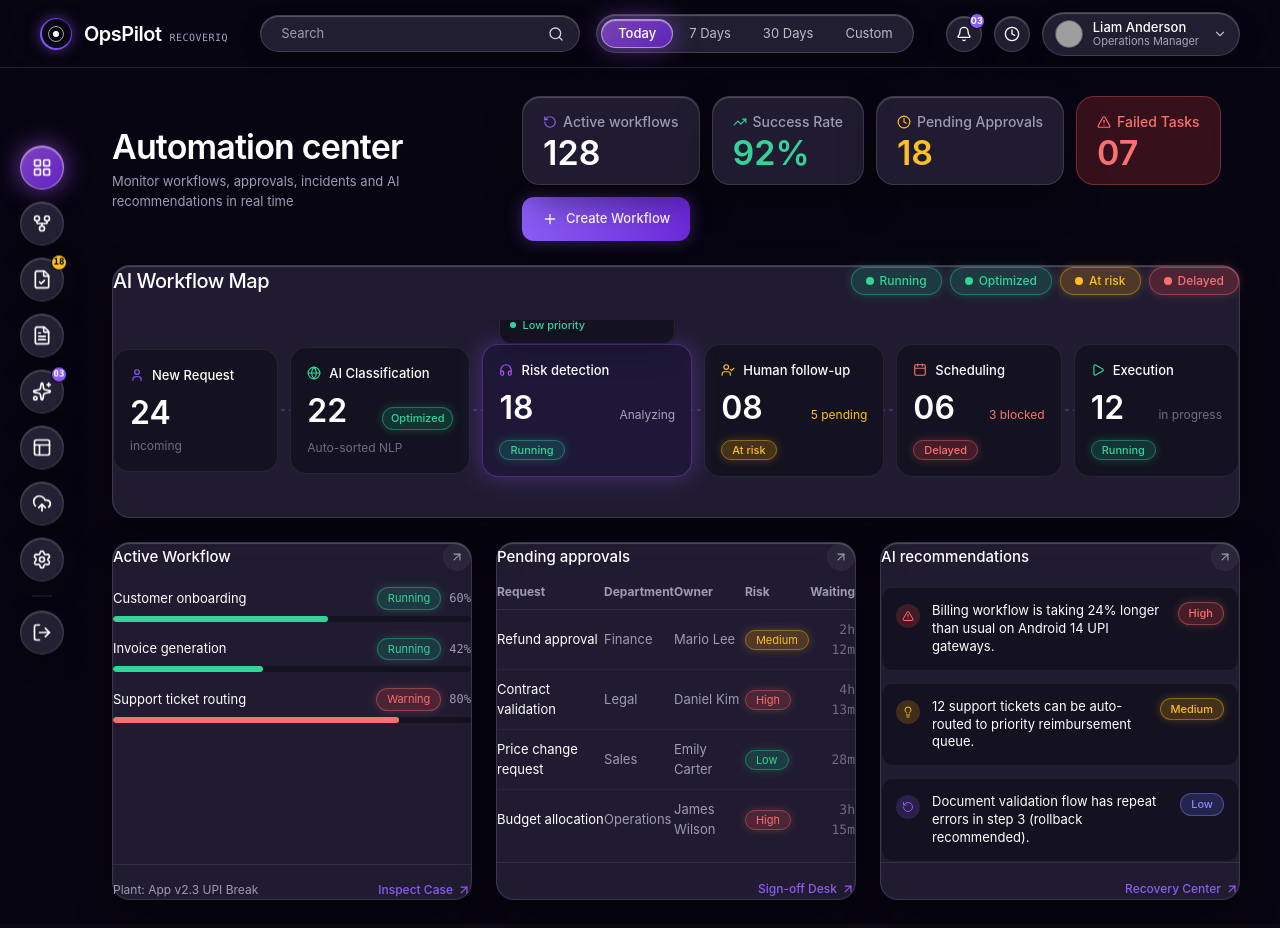
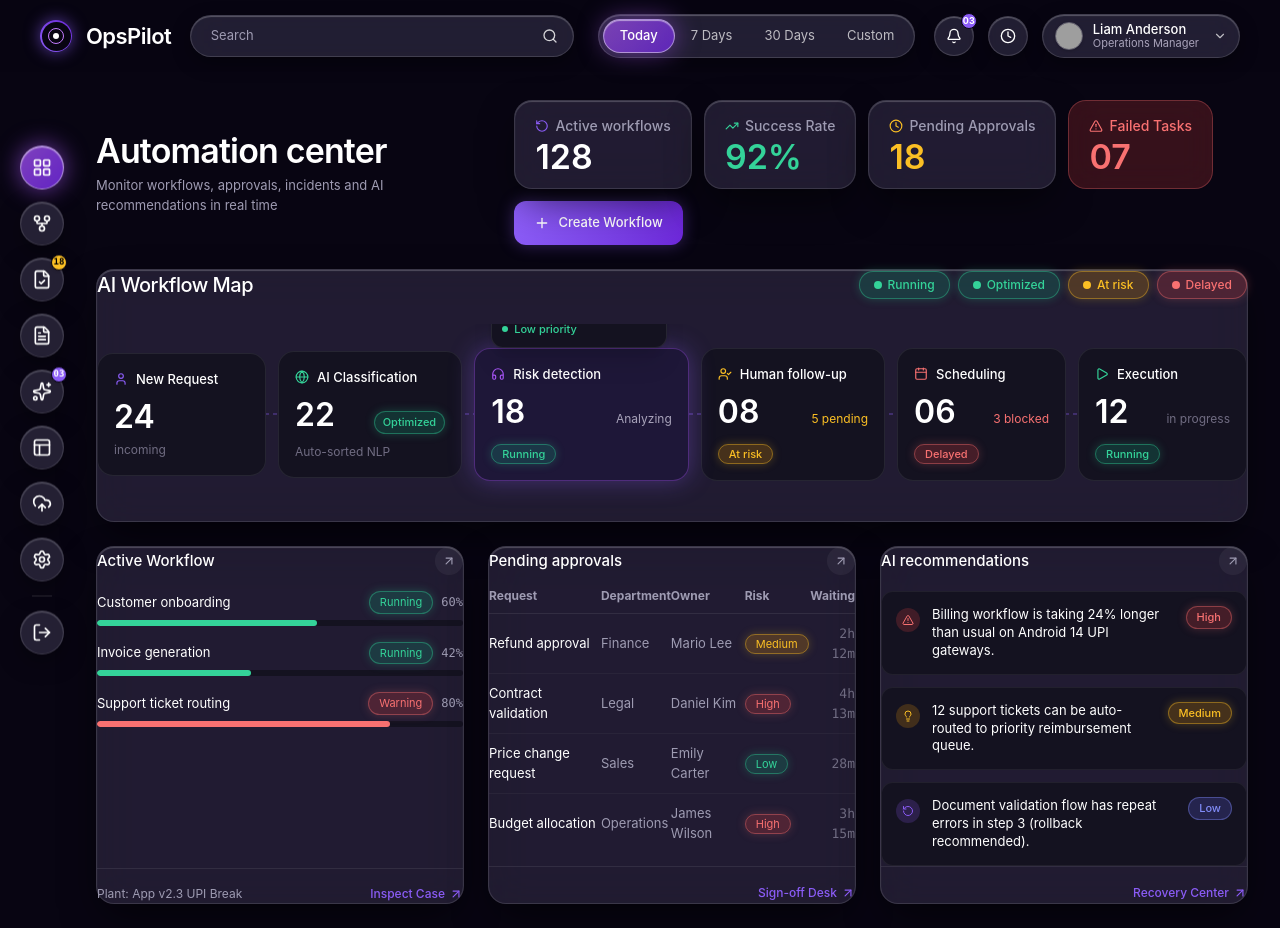
Before and after one commit to GowthamCD6/TCS-Hacks, a React (Vite) app in the folder client/: page / in a window 1280 px wide. Built offline with nearby package versions, Linux system fonts and the light colour scheme; grey boxes are pictures that could not be loaded.

Commit message:
top bar has completely finished.

```diff
--- a/client/src/components/layout/AppLayout.jsx
+++ b/client/src/components/layout/AppLayout.jsx
@@ -6,19 +6,16 @@ import { Header } from '../navigation/Header';
 export const AppLayout = () => {
   return (
     <div className="min-h-screen bg-[#080512] text-[#FFFFFF] flex flex-col relative overflow-x-hidden selection:bg-[#8B5CF6]/30 selection:text-[#C4B5FD]">
-      {/* Shimmering Top Purple Aurora Curtain Light Beam */}
-      <div className="ambient-purple-aurora" />
-
-      {/* Top Header spanning across the top */}
+      {/* Top Header: Fixed at top, does not scroll with page, no border line below */}
       <Header />
 
-      {/* Main Container with Fixed Centered Sidebar Dock */}
-      <div className="flex-1 flex relative">
-        {/* Fixed, vertically centered sidebar: width 84px - DOES NOT SCROLL */}
+      {/* Main Container below fixed header */}
+      <div className="flex-1 flex pt-[72px] relative w-full">
+        {/* Floating individual icons on the left - fixed in place, does not scroll */}
         <Sidebar />
 
-        {/* Main Content Area: Left padding to account for fixed 84px sidebar */}
-        <main className="flex-1 pl-24 sm:pl-28 pr-6 sm:pr-10 py-6 max-w-[1600px] w-full mx-auto space-y-6 relative z-10">
+        {/* Full-width content filling the page */}
+        <main className="flex-1 pl-20 sm:pl-24 pr-4 sm:pr-8 py-6 w-full space-y-6">
           <Outlet />
         </main>
       </div>
--- a/client/src/components/navigation/Header.jsx
+++ b/client/src/components/navigation/Header.jsx
@@ -12,34 +12,30 @@ export const Header = ({ onSearch }) => {
   };
 
   return (
-    <header className="h-[68px] px-6 sm:px-10 flex items-center justify-between sticky top-0 z-40 bg-[#080512]/80 backdrop-blur-[24px] border-b border-white/[0.12]">
-      {/* Left: Brand Aperture Logo & OpsPilot text in White */}
-      <div className="flex items-center gap-3 flex-shrink-0">
-        <div className="w-8 h-8 rounded-full bg-gradient-to-tr from-[#8B5CF6] to-[#6D28D9] p-[1.5px] shadow-[0_0_14px_rgba(139,92,246,0.5)] flex items-center justify-center">
+    /* Top Bar: Fixed at top, does NOT scroll with page, NO divider border line below */
+    <header className="fixed top-0 left-0 right-0 h-[72px] px-6 sm:px-10 flex items-center justify-between z-50 bg-[#080512]/90 backdrop-blur-2xl">
+      {/* Left: Brand Aperture Logo & OpsPilot text */}
+      <div className="flex items-center gap-3.5 flex-shrink-0">
+        <div className="w-8 h-8 rounded-full bg-gradient-to-tr from-[#8B5CF6] to-[#6D28D9] p-[1.5px] shadow-[0_0_16px_rgba(139,92,246,0.6)] flex items-center justify-center">
           <div className="w-full h-full rounded-full bg-[#080512] flex items-center justify-center">
-            <div className="w-4 h-4 rounded-full border border-white/60 flex items-center justify-center">
+            <div className="w-4 h-4 rounded-full border border-purple-400 flex items-center justify-center">
               <div className="w-1.5 h-1.5 rounded-full bg-[#FFFFFF]" />
             </div>
           </div>
         </div>
-        <div className="flex items-baseline gap-2">
-          <span className="font-semibold text-[20px] text-[#FFFFFF] tracking-tight">OpsPilot</span>
-          <span className="text-[10px] font-mono uppercase text-[#A8A3BA] font-medium tracking-wider hidden md:inline">
-            RecoverIQ
-          </span>
-        </div>
+        <span className="font-semibold text-[22px] text-[#FFFFFF] tracking-tight">OpsPilot</span>
       </div>
 
-      {/* Center: Search Capsule + Time Filter Tabs with matching White Glass Pill */}
-      <div className="flex items-center gap-3 sm:gap-4 mx-auto">
+      {/* Center: Search Capsule + Time Filter Tabs */}
+      <div className="flex items-center gap-4 sm:gap-6 mx-auto">
         {/* Search Capsule Glass Pill */}
-        <div className="relative w-48 sm:w-64 md:w-80">
+        <div className="relative w-56 sm:w-72 md:w-96">
           <input
             type="text"
             value={searchValue}
             onChange={handleSearchChange}
             placeholder="Search"
-            className="w-full pl-5 pr-10 py-2 text-[13px] glass-pill text-[#FFFFFF] placeholder-[#9E9BB2] focus:outline-none focus:border-white/40 transition-all"
+            className="w-full pl-5 pr-11 py-2.5 text-[13px] glass-pill text-[#FFFFFF] placeholder-[#9E9BB2] focus:outline-none focus:border-white/40 transition-all"
           />
           <div className="absolute inset-y-0 right-0 pr-4 flex items-center pointer-events-none text-white/70">
             <Search className="w-4 h-4 text-white/80" />
@@ -54,7 +50,7 @@ export const Header = ({ onSearch }) => {
               key={filter}
               onClick={() => setTimeFilter(filter)}
               className={cn(
-                'px-4 py-1 rounded-full transition-all duration-200 capitalize cursor-pointer text-[13px]',
+                'px-4 py-1.5 rounded-full transition-all duration-200 capitalize cursor-pointer text-[13px]',
                 timeFilter === filter
                   ? 'glass-pill-active font-medium'
                   : 'text-white/70 hover:text-[#FFFFFF]'
@@ -66,12 +62,12 @@ export const Header = ({ onSearch }) => {
         </div>
       </div>
 
-      {/* Right: Notifications, Clock & User Profile matching White Glass style */}
-      <div className="flex items-center gap-3 flex-shrink-0">
+      {/* Right: Notifications, Clock & User Profile matching screenshot */}
+      <div className="flex items-center gap-3.5 flex-shrink-0">
         {/* Notifications Button with '03' badge */}
         <button
           type="button"
-          className="relative w-9 h-9 rounded-full glass-pill text-[#FFFFFF] hover:bg-white/20 transition-all flex items-center justify-center cursor-pointer"
+          className="relative w-10 h-10 rounded-full glass-pill text-[#FFFFFF] hover:bg-white/20 transition-all flex items-center justify-center cursor-pointer"
           title="3 Unresolved Alerts"
         >
           <Bell className="w-4 h-4 text-[#FFFFFF]" />
@@ -83,7 +79,7 @@ export const Header = ({ onSearch }) => {
         {/* Clock/History Button */}
         <button
           type="button"
-          className="w-9 h-9 rounded-full glass-pill text-[#FFFFFF] hover:bg-white/20 transition-all hidden sm:flex items-center justify-center cursor-pointer"
+          className="w-10 h-10 rounded-full glass-pill text-[#FFFFFF] hover:bg-white/20 transition-all hidden sm:flex items-center justify-center cursor-pointer"
           title="Recent Logs"
         >
           <Clock className="w-4 h-4 text-[#FFFFFF]" />
```
